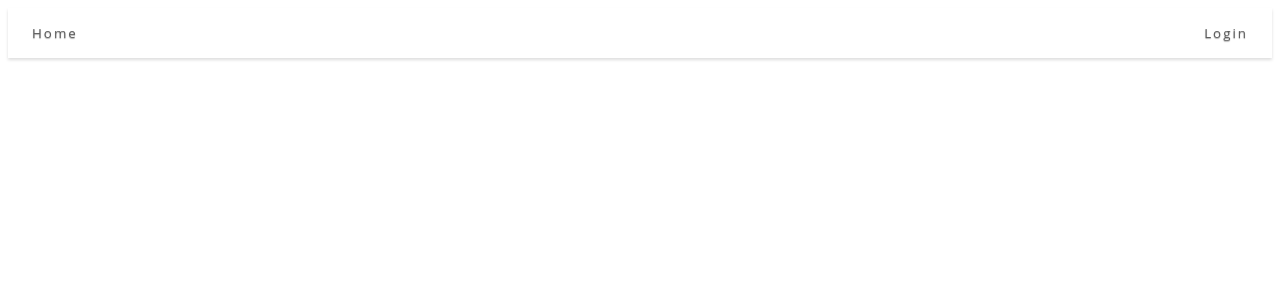
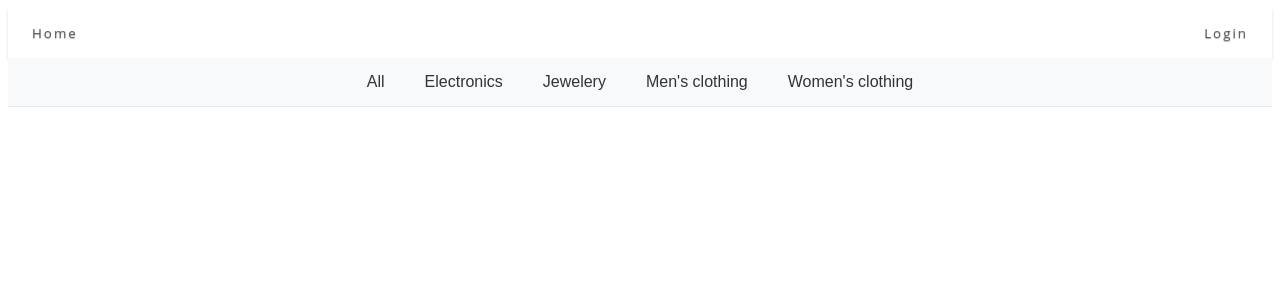
Before and after one commit to MotiAmramy/clothes_shop, a React app in the folder forntend/: page /admin in a window 1280 px wide. Before the commit this address had no page. Shown: the top 300 px of the page. Built offline with nearby package versions, Linux system fonts and the light colour scheme; the HTML template or start-up script is replaced by a standard one.

Commit message:
adding the categoriespartition

```diff
--- a/forntend/src/App.tsx
+++ b/forntend/src/App.tsx
@@ -1,8 +1,14 @@
 import Navigation from "./components/Navigation/Navigation";
+import CategoryNavbar from "./components/Navigation/CategoryNavbar";
 import AppRouter from "./router/AppRouter";
 
 const App = () => (
-      <AppRouter navigator={<Navigation />} />
+      <AppRouter navigator={
+            <>
+                  <Navigation />
+                  <CategoryNavbar />
+            </>
+      } />
 )
 
 export default App;
--- /dev/null
+++ b/forntend/src/components/Navigation/CategoryNavbar.tsx
@@ -0,0 +1,54 @@
+import styled from "styled-components";
+import { useNavigate } from "react-router-dom";
+
+const NavbarContainer = styled.div`
+  display: flex;
+  justify-content: center;
+  gap: 20px;
+  padding: 10px;
+  background-color: #f8f9fa;
+  border-bottom: 1px solid #e9ecef;
+`;
+
+const CategoryButton = styled.button`
+  background: none;
+  border: none;
+  font-size: 16px;
+  cursor: pointer;
+  color: #333;
+  padding: 5px 10px;
+  border-radius: 4px;
+  transition: background-color 0.2s;
+
+  &:hover {
+    background-color: #e2e6ea;
+  }
+`;
+
+const categories = [
+    "electronics",
+    "jewelery",
+    "men's clothing",
+    "women's clothing"
+];
+
+const CategoryNavbar = () => {
+    const navigate = useNavigate();
+
+    const handleCategoryClick = (category: string) => {
+        navigate(`/category/${category}`);
+    };
+
+    return (
+        <NavbarContainer>
+            <CategoryButton onClick={() => navigate("/")}>All</CategoryButton>
+            {categories.map((cat) => (
+                <CategoryButton key={cat} onClick={() => handleCategoryClick(cat)}>
+                    {cat.charAt(0).toUpperCase() + cat.slice(1)}
+                </CategoryButton>
+            ))}
+        </NavbarContainer>
+    );
+};
+
+export default CategoryNavbar;
--- a/forntend/src/components/Navigation/Navigation.tsx
+++ b/forntend/src/components/Navigation/Navigation.tsx
@@ -3,6 +3,7 @@ import Button from "../ui/Button/Button";
 import { useLocation, useNavigate } from "react-router-dom";
 import { FaCartShopping } from "react-icons/fa6";
 import { useAuthStore } from "../../store/logginStore";
+import useCartStore from "../../store/cartStore";
 
 const StyledNav = styled.nav`
   box-shadow: 0px 2px 3px #dedede;
@@ -15,7 +16,9 @@ const StyledNav = styled.nav`
 const Navigation = () => {
   const location = useLocation()
   const navigate = useNavigate();
-  const { isLoggedIn } = useAuthStore()
+
+  const { isLoggedIn, logout } = useAuthStore()
+  const { clearCart } = useCartStore()
 
   const navigateHome = () => {
     navigate("/");
@@ -29,6 +32,12 @@ const Navigation = () => {
     navigate("/login");
   };
 
+  const handleLogout = () => {
+    logout();
+    clearCart();
+    navigate("/");
+  };
+
 
 
 
@@ -36,11 +45,14 @@ const Navigation = () => {
     <StyledNav color="blue">
       <Button onClick={navigateHome}>Home</Button>
       {isLoggedIn && (
+        <>
           <Button onClick={navigateCheckout}>
             <FaCartShopping />
           </Button>
+          <Button onClick={handleLogout}>Logout</Button>
+        </>
       )}
-      {location.pathname !== '/login' &&!isLoggedIn && (
+      {location.pathname !== '/login' && !isLoggedIn && (
         <Button onClick={navigateLogin}>Login</Button>
       )}
     </StyledNav>
--- a/forntend/src/hooks/useFetchProducts.ts
+++ b/forntend/src/hooks/useFetchProducts.ts
@@ -7,9 +7,10 @@ export interface ProductItemData {
     readonly price: number
     readonly title: string
     readonly id: number
+    readonly category: string
 }
 
-export interface FetchResponse <T> {
+export interface FetchResponse<T> {
     readonly data: T | null
     readonly error: string | null
     readonly loading: boolean
@@ -29,7 +30,7 @@ const useFetchProducts = () => {
                 // const data = await res.json()
                 setResponse({ data: mock, loading: false, error: null })
             } catch (e) {
-                setResponse({ data: null, loading: false, error: `${e}`})
+                setResponse({ data: null, loading: false, error: `${e}` })
             }
 
         })()
--- a/forntend/src/pages/Home.tsx
+++ b/forntend/src/pages/Home.tsx
@@ -2,18 +2,25 @@ import List from "../components/List/List"
 import ProductItem from "../components/ProductItem/ProductItem"
 import useFetchProducts from "../hooks/useFetchProducts"
 import { useAuthStore } from "../store/logginStore"
+import { useParams } from "react-router-dom"
 
 const Home = () => {
-    const {data,loading, error} = useFetchProducts()
+    const { data, loading, error } = useFetchProducts()
     const { user } = useAuthStore()
+    const { category } = useParams()
+
     if (error) {
         return <h1>{error}</h1>
     }
 
+    const filteredData = category
+        ? data?.filter(item => item.category === category)
+        : data
+
     return loading ? <>Loading...</> : (
         <>
-        {user && <h2>hello {user.name}</h2>}
-        { data && <List data={data!} Item={ProductItem} /> }
+            {user && <h2>hello {user.name}</h2>}
+            {filteredData && <List data={filteredData} Item={ProductItem} />}
         </>
     )
 }
--- a/forntend/src/router/config.tsx
+++ b/forntend/src/router/config.tsx
@@ -16,6 +16,10 @@ export const config: RouterConfig = [
         component: <Home />
     },
     {
+        path: '/category/:category',
+        component: <Home />
+    },
+    {
         path: '/checkout',
         component: <Checkout />
     },
@@ -23,7 +27,7 @@ export const config: RouterConfig = [
         path: '/login',
         component: <Login />
     },
-        {
+    {
         path: '/signup',
         component: <Signup />
     }
--- a/forntend/src/store/cartStore.ts
+++ b/forntend/src/store/cartStore.ts
@@ -5,6 +5,7 @@ interface CartStore {
     readonly cart: ReadonlyArray<ProductItemData>
     readonly addItem: (item: ProductItemData) => void
     readonly removeItem: (id: number) => void
+    readonly clearCart: () => void
 }
 
 const useCartStore = create<CartStore>((set) => ({
@@ -13,7 +14,8 @@ const useCartStore = create<CartStore>((set) => ({
     removeItem: (itemId) => set((pre) => ({
         ...pre,
         cart: pre.cart.filter(({ id }) => id !== itemId )
-    }))
+    })),
+    clearCart: () => set({ cart: [] })
 }))
 
 export default useCartStore
```
Lines whose indentation alone changed are shown as unchanged.
